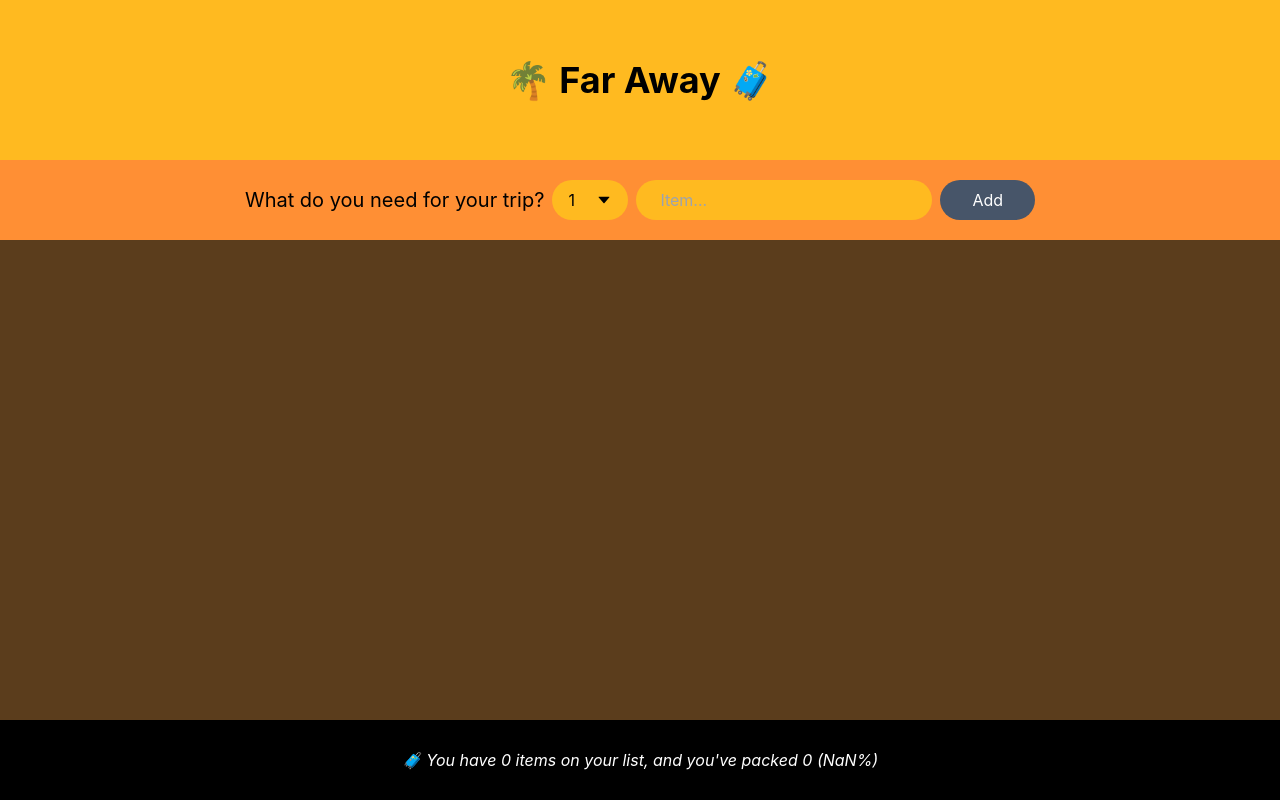
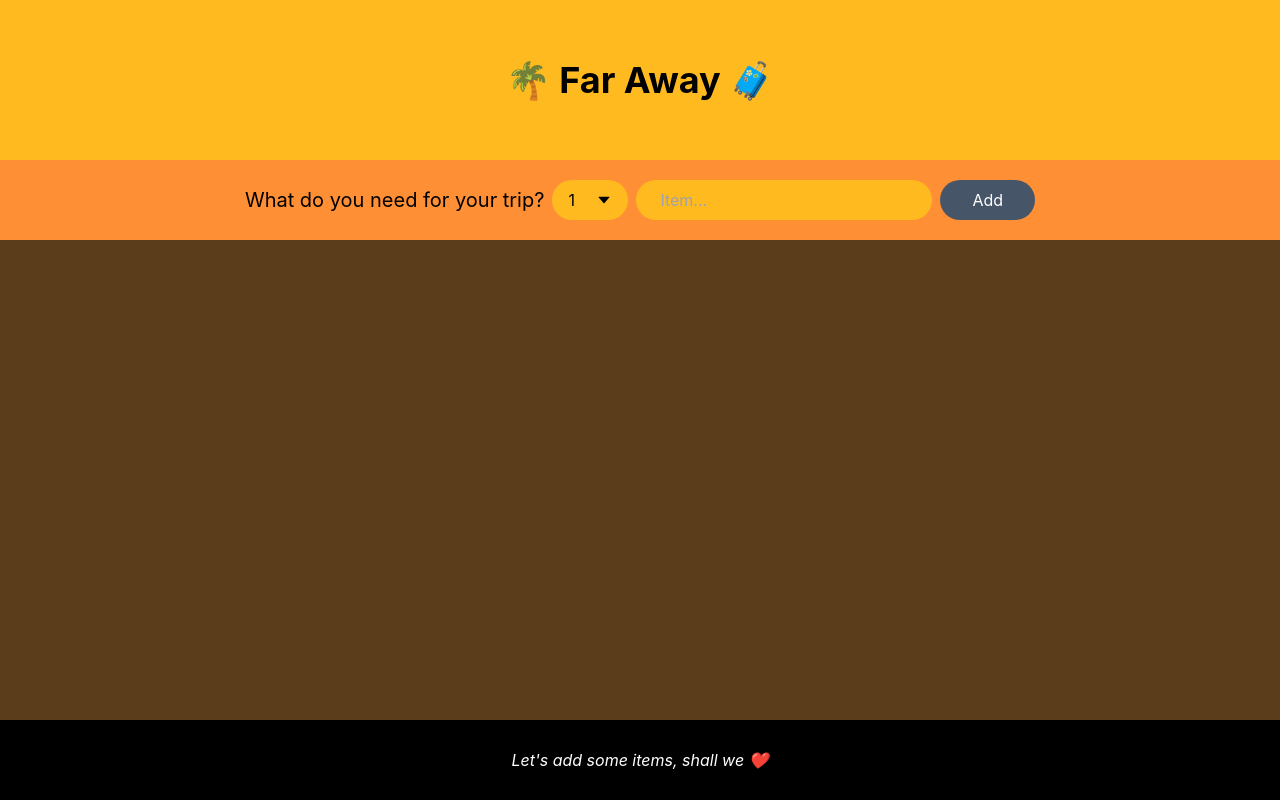
Before and after one commit to GhostArena/travel-list, a React (Create React App) app: page / in a window 1280 px wide. Built offline with nearby package versions, Linux system fonts and the light colour scheme.

Commit message:
Added conditional rendering of footer

```diff
--- a/src/components/Footer.jsx
+++ b/src/components/Footer.jsx
@@ -4,6 +4,15 @@ const Footer = ({ items }) => {
   const packedList = items.length;
   const numberPacked = items.filter((item) => item.packed).length;
   const percentage = (numberPacked / packedList) * 100;
+
+  if (!items.length) {
+    return (
+      <footer className="h-[10vh] w-full flex items-center justify-center bg-black text-white px-4 py-8">
+        <p className="italic">Let's add some items, shall we ❤️</p>
+      </footer>
+    );
+  }
+
   return (
     <footer className="h-[10vh] w-full flex items-center justify-center bg-black text-white px-4 py-8">
       {percentage === 100 ? (
```
